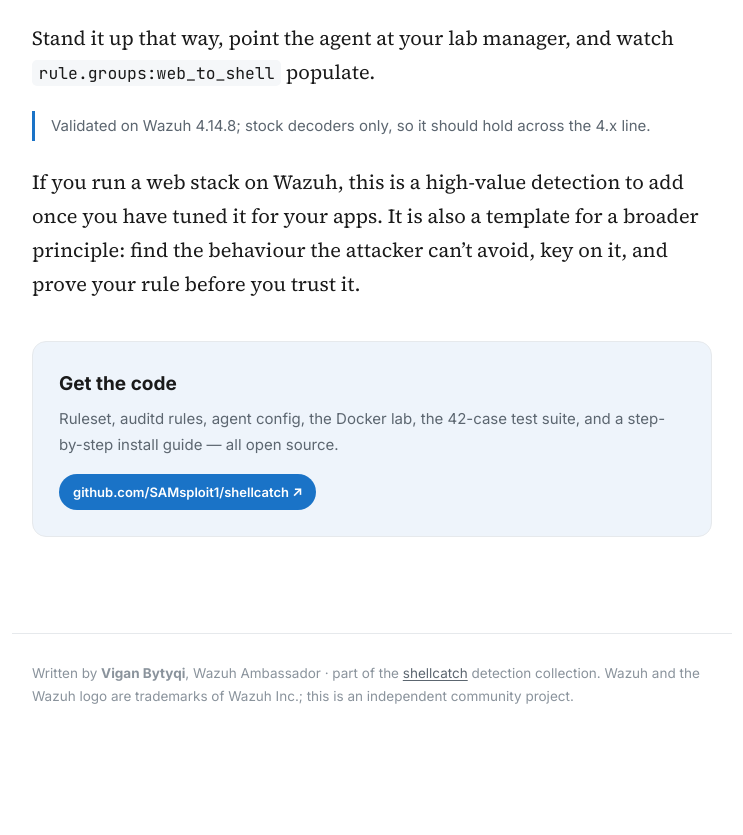
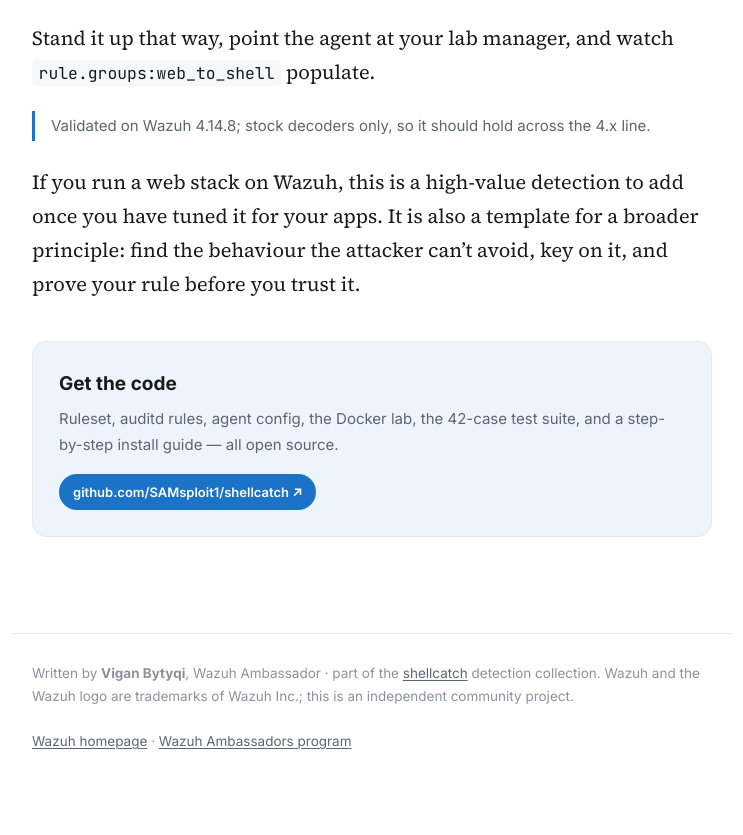
Before and after one commit to SAMsploit1/shellcatch, a plain HTML site: page docs/index.html in a window 1280 px wide. Shown: the part 10181-11016 px from the top of the page, without its empty margins (268-1011 px from the left). Before the commit the page ends 10971 px from the top, so only its background shows below. Drawn offline with Linux system fonts and the light colour scheme.

Commit message:
Add Ambassador links to the Shellcatch write-up (#2)
Co-authored-by: SAMsploit1 <SAMsploit1@users.noreply.github.com>

```diff
--- a/docs/index.html
+++ b/docs/index.html
@@ -236,6 +236,7 @@
   <p>Written by <strong>Vigan Bytyqi</strong>, Wazuh Ambassador · part of the
   <a href="https://github.com/SAMsploit1/shellcatch">shellcatch</a> detection collection.
   Wazuh and the Wazuh logo are trademarks of Wazuh Inc.; this is an independent community project.</p>
+  <p class="ambassador-links"><a href="https://wazuh.com/?utm_source=ambassadors&amp;utm_medium=referral&amp;utm_campaign=ambassadors+program">Wazuh homepage</a> · <a href="https://wazuh.com/ambassadors-program/?utm_source=ambassadors&amp;utm_medium=referral&amp;utm_campaign=ambassadors+program">Wazuh Ambassadors program</a></p>
 </footer>
 </body>
 </html>
```
